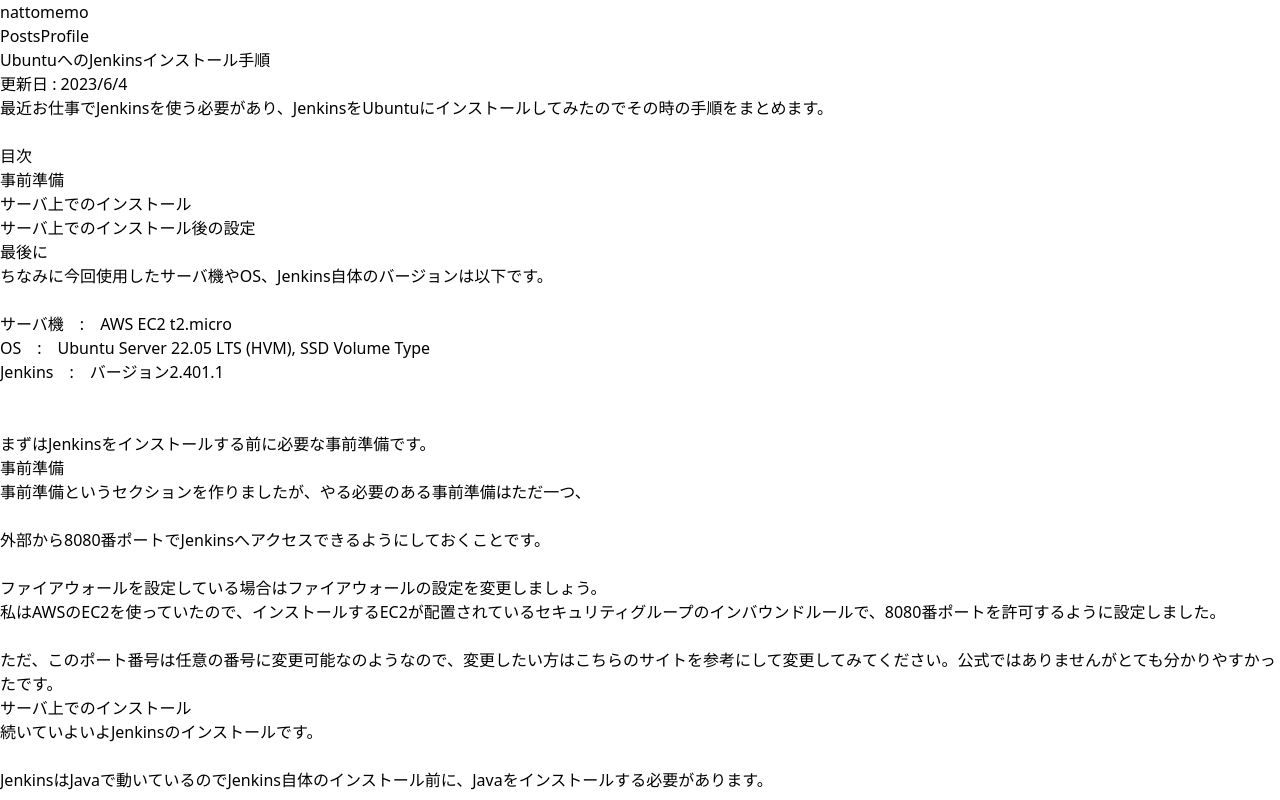
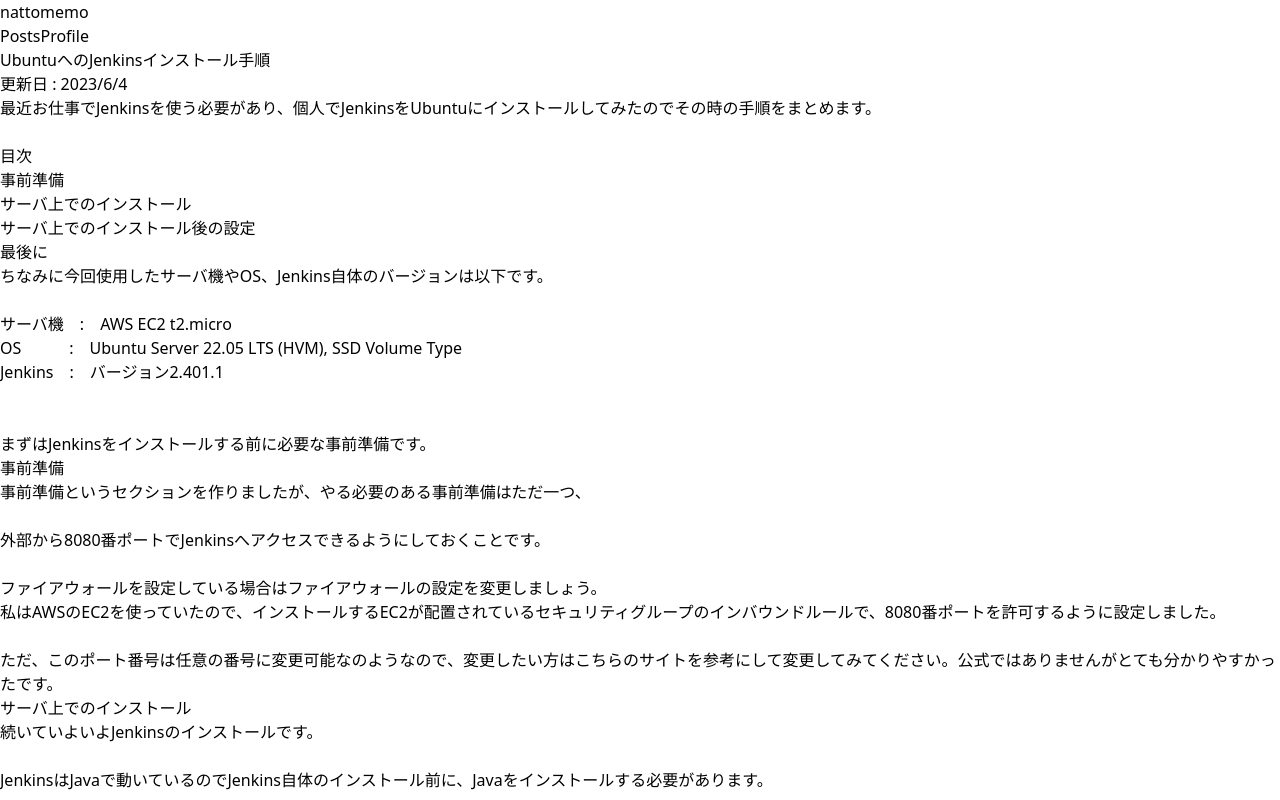
Before and after one commit to nattomatofu/blog, a Next.js app: page /posts/jenkins-memo in a window 1280 px wide. Shown: the top 800 px of the page. Built offline with nearby package versions, Linux system fonts and the light colour scheme.

Commit message:
Jenkinsnの記事を修正

```diff
--- a/src/pages/posts/jenkins-memo.js
+++ b/src/pages/posts/jenkins-memo.js
@@ -6,7 +6,7 @@
 const title = "UbuntuへのJenkinsインストール手順";
 const updateDate = "2023/6/4";
 const thumbnailImagePath = "/images/thumbnail/jenkins_thumbnail.png";
-const metaDescription = "どうも、納豆大好きnattoです。仕事でJenkinsを使う機会があり、Ubuntuサーバ上にインストールしてみました。その時のインストール手順を備忘もかねてまとめます。";
+const metaDescription = "どうも、納豆大好きnattoです。仕事でJenkinsを使う機会があり、個人でUbuntuサーバ上にインストールしてみました。その時のインストール手順を備忘もかねてまとめます。";
 const metaOgUrl = "https://www.nattomatofu.com/posts/jenkins-memo";
 const metaOgType = "article";
 
@@ -39,7 +39,7 @@
                     <section>
                         <div className="mt-4">
                             <div className="md:p-8">
-                                最近お仕事でJenkinsを使う必要があり、JenkinsをUbuntuにインストールしてみたのでその時の手順をまとめます。
+                                最近お仕事でJenkinsを使う必要があり、個人でJenkinsをUbuntuにインストールしてみたのでその時の手順をまとめます。
                                 <br />
                                 <br />
                             </div>
@@ -68,7 +68,7 @@
                                 <br />
                                 <ul className="list-disc pl-6 md:pl-12">
                                     <li>サーバ機　:　AWS EC2 t2.micro</li>
-                                    <li>OS　:　Ubuntu Server 22.05 LTS (HVM), SSD Volume Type</li>
+                                    <li>OS　　　:　Ubuntu Server 22.05 LTS (HVM), SSD Volume Type</li>
                                     <li>Jenkins　:　バージョン2.401.1</li>
                                 </ul>
                                 <br />
@@ -229,7 +229,9 @@
                                         <br />
                                         ロックを解除すると、プラグインのインストール画面が表示されます。
                                         <br />
-                                        このタイミングで必要なプラグインをインストールしなくても、プラグインの追加インストールは後から可能なので、お好みで選択してください。
+                                        <span className="font-bold underline decoration-red-400 decoration-2">
+                                            このタイミングで必要なプラグインをインストールしなくても、プラグインの追加インストールは後から可能なので、お好みで選択してください。
+                                        </span>
                                         <br />
                                         <br />
                                         私は一旦、推奨プラグインのみがインストールされる「Install suggested plugins」を選択しました。
@@ -285,7 +287,7 @@
                                         <br />
                                         <img src="/images/jenkins-memo/Jenkins_Home.png" alt="セットアップ完了画面" className="m-auto my-4 w-8/12" />
                                         <br />
-                                        Jenkinsのホーム画面が表示されました！！
+                                        <span className="font-bold underline decoration-red-400 decoration-2">Jenkinsのホーム画面が表示されました！！</span>
                                     </li>
                                 </ul>
                             </div>
```
